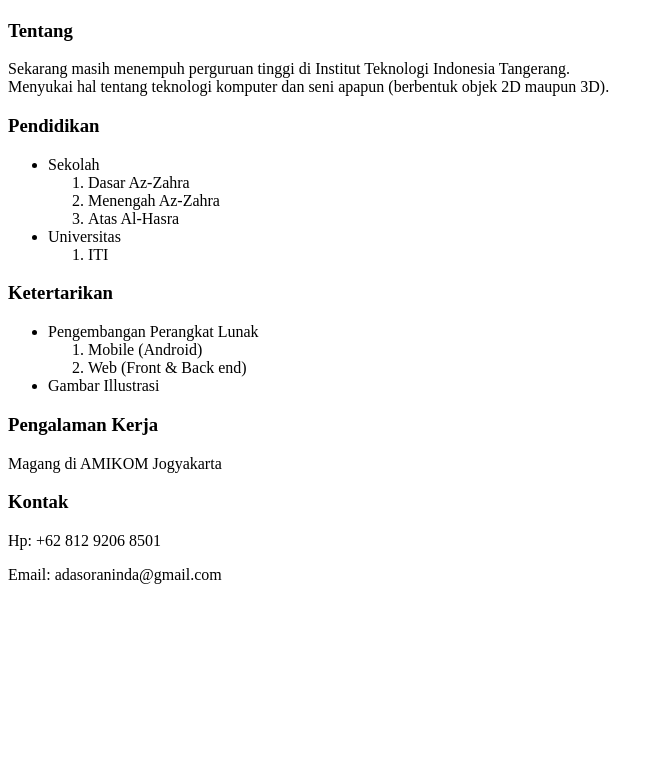
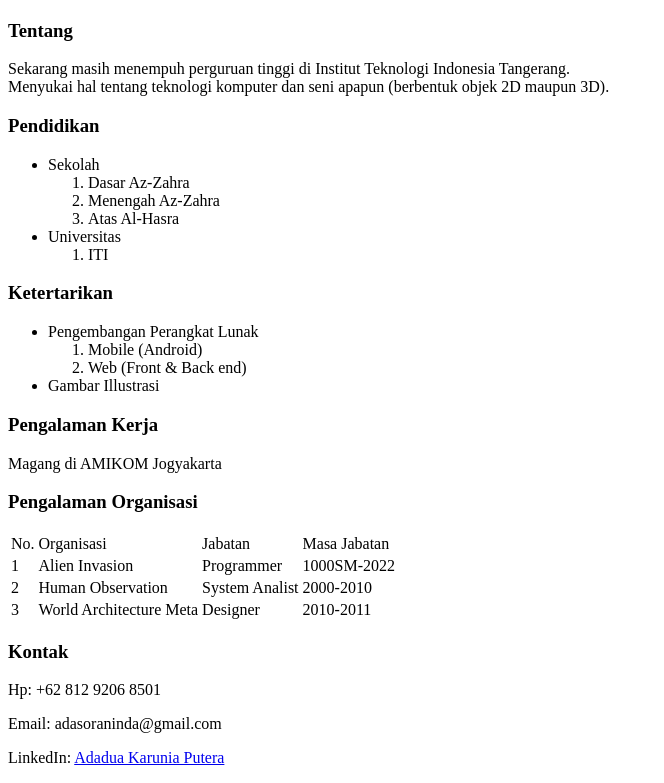
Before and after one commit to codetron21/web-my-portofolio, a plain HTML site: page ada-profile.html in a window 1280 px wide. Shown: the part 370-1153 px from the top of the page, without its empty margins (0-664 px from the left). Before the commit the page ends 970 px from the top, so only its background shows below. Drawn offline with Linux system fonts and the light colour scheme.

Commit message:
Add task table organization

```diff
--- a/ada-profile.html
+++ b/ada-profile.html
@@ -48,6 +48,7 @@
           objek 2D maupun 3D).
         </p>
       </section>
+
       <section>
         <h3>Pendidikan</h3>
         <ul>
@@ -67,6 +68,7 @@
           </li>
         </ul>
       </section>
+
       <section>
         <h3>Ketertarikan</h3>
         <ul>
@@ -80,9 +82,44 @@
           <li>Gambar Illustrasi</li>
         </ul>
       </section>
+
       <section>
         <h3>Pengalaman Kerja</h3>
         <p>Magang di AMIKOM Jogyakarta</p>
+      </section>
+
+      <section>
+        <h3>Pengalaman Organisasi</h3>
+        <table>
+          <thead>
+            <tr>
+              <td>No.</td>
+              <td>Organisasi</td>
+              <td>Jabatan</td>
+              <td>Masa Jabatan</td>
+            </tr>
+          </thead>
+          <tbody>
+            <tr>
+              <td>1</td>
+              <td>Alien Invasion</td>
+              <td>Programmer</td>
+              <td>1000SM-2022</td>
+            </tr>
+            <tr>
+              <td>2</td>
+              <td>Human Observation</td>
+              <td>System Analist</td>
+              <td>2000-2010</td>
+            </tr>
+            <tr>
+              <td>3</td>
+              <td>World Architecture Meta</td>
+              <td>Designer</td>
+              <td>2010-2011</td>
+            </tr>
+          </tbody>
+        </table>
       </section>
     </main>
 
@@ -90,6 +127,14 @@
       <h3>Kontak</h3>
       <p>Hp: +62 812 9206 8501</p>
       <p>Email: adasoraninda@gmail.com</p>
+      <p>
+        LinkedIn:
+        <a
+          target="_blank"
+          href="https://www.linkedin.com/in/adadua-karunia-putera-63773419b/"
+          >Adadua Karunia Putera</a
+        >
+      </p>
     </footer>
   </body>
 </html>
```
